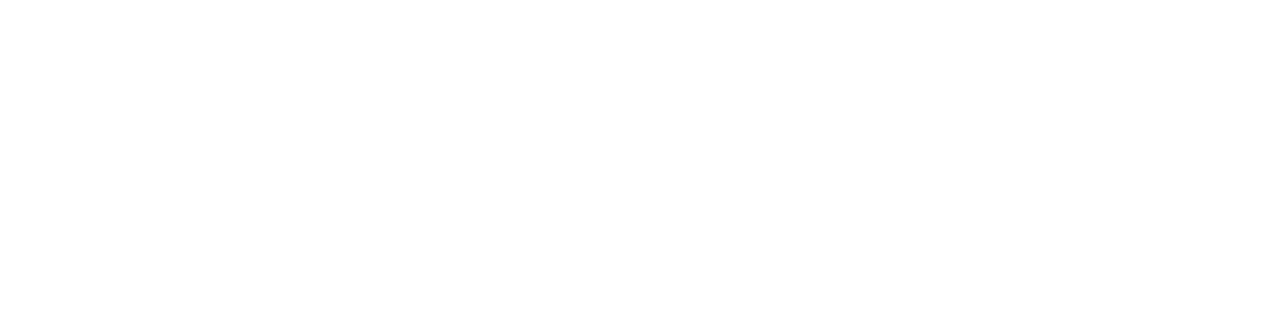
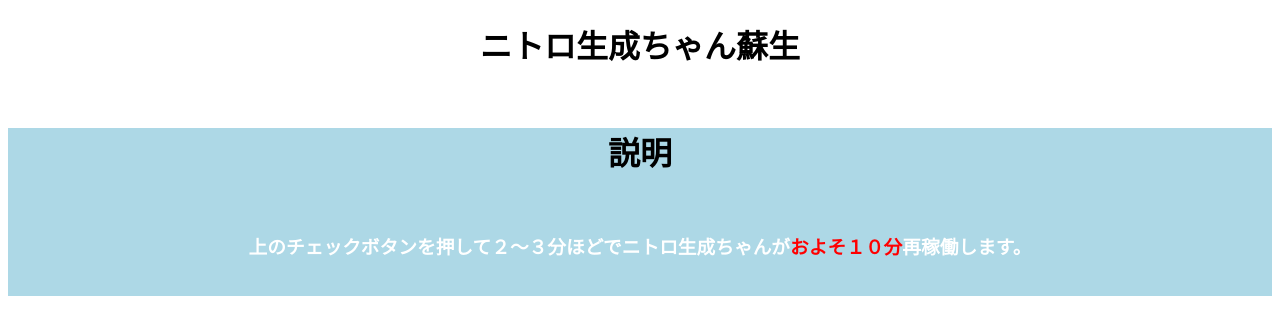
Before and after one commit to RiverTeacher/congenial-garbanzo, a plain HTML site: page index.html in a window 1280 px wide. Drawn offline with nearby package versions, Linux system fonts and the light colour scheme.

Commit message:
Update index.html

```diff
--- a/index.html
+++ b/index.html
@@ -5,20 +5,32 @@
   <meta name="viewport" content="width=device-width, initial-scale=1">
   <script src="https://www.google.com/recaptcha/api.js"></script>
     <script type="text/javascript" src="https://code.jquery.com/jquery-2.1.4.min.js"></script>
+<style type="text/css">
+  ::selection{
+  background:#34ebc3;
+  color:#fff;
+}
 
-  <title></title>
+</style>
+  <title>ニトロ生成ちゃん蘇生</title>
 </head>
 <body>
+  <center>
+    <h1>ニトロ生成ちゃん蘇生</h1><br>
+    <div style="background-color: lightblue;">
+      <h1>説明</h1><br>
+    <h3 style="color: white;">上のチェックボタンを押して２～３分ほどでニトロ生成ちゃんが<font color="red">およそ１０分</font>再稼働します。</h3>  <br>
+    </div>
 <div class="g-recaptcha" data-callback="clearcall" data-sitekey="6LdJdKQiAAAAAHJC0eN0lgPVgUeCVPr2lQuEb0ez"></div>
 
 
   <script type="text/javascript">
   function clearcall(code) {
     if(code !== ""){
-     window.location.replace("http://www.w3schools.com");
+     window.location.replace("https://api.render.com/deploy/srv-ccqrvren6mpulqjnjav0?key=YXTOF3Jr7ZU");
     }
   }
   </script>
-
+</center>
 </body>
 </html>
```
